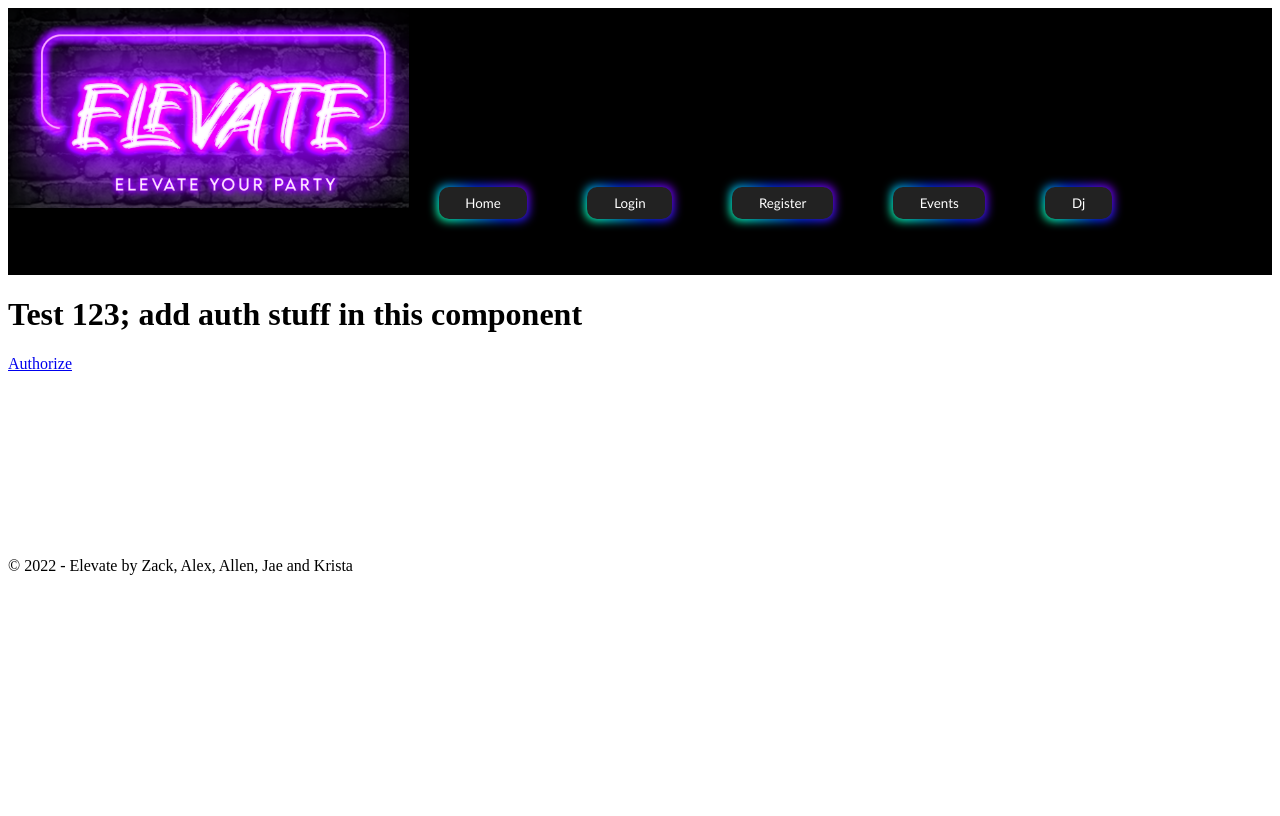
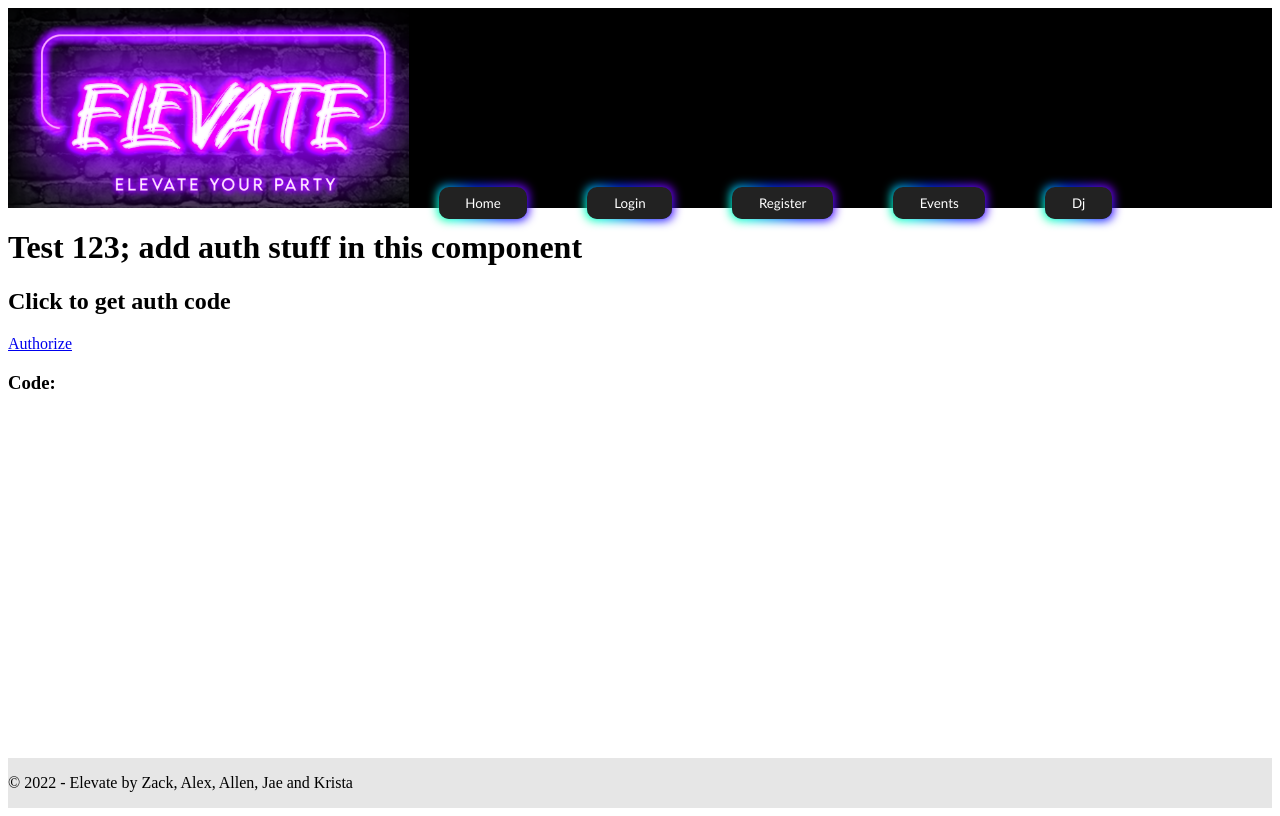
Before and after one commit to allenkramer3/Elevate-Final-Capstone-Project, a Vue app in the folder capstone/vue/: page /dj/authorize in a window 1280 px wide. Built offline with nearby package versions, Linux system fonts and the light colour scheme.

Commit message:
added some things

```diff
--- a/capstone/vue/src/App.vue
+++ b/capstone/vue/src/App.vue
@@ -60,7 +60,7 @@ body{
 .app {
   display: grid;
   grid-template-columns: 1fr 1fr 1fr;
-  grid-template-rows: 1fr 1fr 1fr;
+  grid-template-rows: 200px 1fr 50px;
   grid-template-areas:
     "header header header"
     "main-body main-body main-body"
@@ -153,4 +153,8 @@ body{
    height: 100vh;
  }
 
+ .footer {
+   background-color: rgb(230, 230, 230);
+ }
+
 </style>
--- a/capstone/vue/src/components/AuthorizePage.vue
+++ b/capstone/vue/src/components/AuthorizePage.vue
@@ -1,13 +1,27 @@
 <template>
   <div>
       <h1>Test 123; add auth stuff in this component</h1>
-      <a href="https://accounts.spotify.com/authorize?client_id=39164483b245448a9b0816a999571e93&redirect_uri=http://localhost:8080/dj/authorize&response_type=code&scope=user-modify-playback-state+user-read-playback-position+user-library-read+streaming+user-read-playback-state">Authorize</a>
+      <h2>Click to get auth code</h2>
+      <a v-on:click="getParams()" href="https://accounts.spotify.com/authorize?client_id=39164483b245448a9b0816a999571e93&redirect_uri=http://localhost:8080/dj/authorize&response_type=code&scope=user-modify-playback-state+user-read-playback-position+user-library-read+streaming+user-read-playback-state">Authorize</a>
+        <br>
+        <h3>Code: </h3>
+        <h3 id="auth-code"> </h3>
   </div>
 </template>
 
 <script>
 export default {
+    name: "authorize-page",
+    methods: {
+        getParams (){
 
+            let urlParam = new URLSearchParams(window.location.search);
+
+            const h3 = document.querySelector("#auth-code");
+            h3.innerHtml = urlParam;
+
+        }
+    }
 }
 </script>
 
--- a/capstone/vue/src/components/EventDetail.vue
+++ b/capstone/vue/src/components/EventDetail.vue
@@ -1,9 +1,9 @@
 <template>
-  <div>
+  <div >
     <div class="loading" v-if="isLoading">
         <img src="../assets/loading_motion.gif" />
     </div>
-    <div v-else>
+    <div v-else class="event-card">
         <h1>{{ event.eventName }}</h1>
         <p>test</p>
         <!-- <p> {{ event.hostName }}</p> -->
@@ -82,6 +82,9 @@ export default {
 </script>
 
 <style>
+.event-card {
+    background-color: violet;
+}
 .btn.edit-event {
   color: #fff;
   text-decoration: none;
@@ -95,4 +98,7 @@ export default {
   border-color: #ef031a;
   margin-bottom: 10px;
 }
+
+
+
 </style>
--- a/capstone/vue/src/components/EventsList.vue
+++ b/capstone/vue/src/components/EventsList.vue
@@ -10,14 +10,13 @@
                   {{event.title}}
               </router-link>
           </div> -->
-
-        <h2>List of Events:</h2>
-        <div class="events-list">
-            <event-detail v-for="event in events" v-bind:event="event" v-bind:key="event.id" />
-
         </div>
 
-      </div>
+            <h2>List of Events:</h2>
+            <div class="events-list">
+                <event-detail v-for="event in events" v-bind:event="event" v-bind:key="event.id" />
+
+            </div>
   </div>
 </template>
 
--- a/capstone/vue/src/views/Event.vue
+++ b/capstone/vue/src/views/Event.vue
@@ -1,18 +1,18 @@
 <template>
   <div>
-   <event-detail />
+   <!-- <event-detail /> -->
    <events-list />
   </div>
 </template>
 
 <script>
-import EventDetail from '../components/EventDetail.vue';
+// import EventDetail from '../components/EventDetail.vue';
 import EventsList from '../components/EventsList.vue';
 
 export default {
     name: "event",
     components: {
-      EventDetail,
+      // EventDetail,
         EventsList
     }
 };
```
